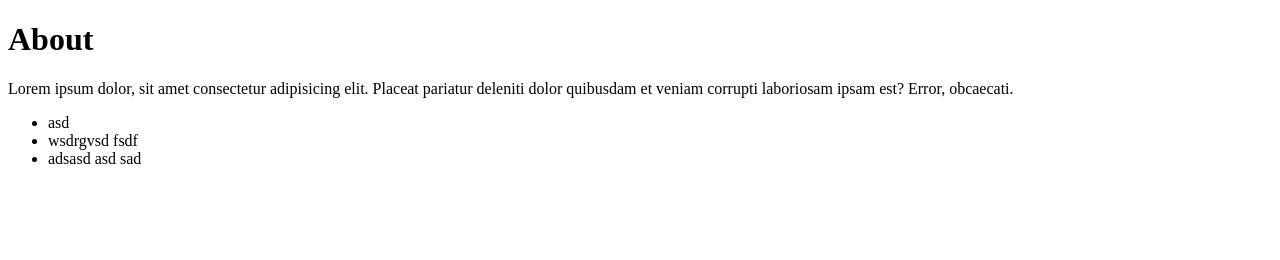
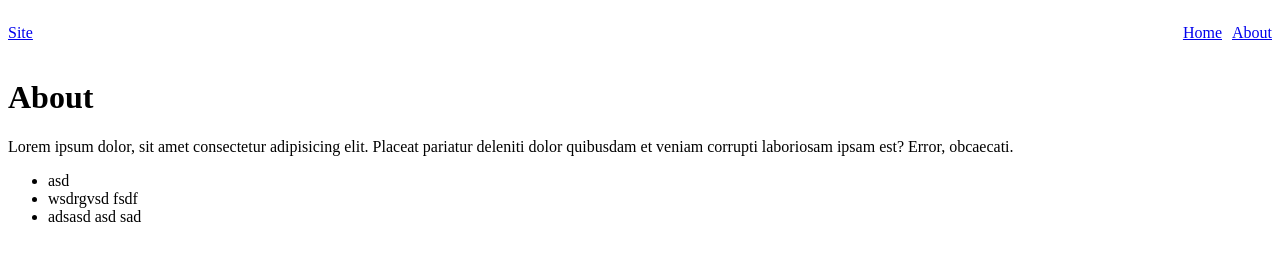
Before and after one commit to rising-dancho/brad-node, a website: page public/about.html in a window 1280 px wide. Drawn offline with Linux system fonts and the light colour scheme.

Commit message:
feat: added some content for the html files

```diff
--- a/public/about.html
+++ b/public/about.html
@@ -8,6 +8,13 @@
 </head>
 
 <body>
+  <nav style="display: flex; justify-content: space-between; align-items: center;">
+    <a href="#">Site</a>
+    <ul style="display: flex; gap: 10px; list-style: none;">
+      <li><a href="http://localhost:4000/">Home</a></li>
+      <li><a href="http://localhost:4000/about">About</a></li>
+    </ul>
+  </nav>
   <h1>About</h1>
   <p>Lorem ipsum dolor, sit amet consectetur adipisicing elit. Placeat pariatur deleniti dolor quibusdam et veniam
     corrupti laboriosam ipsam est? Error, obcaecati.</p>
```
Also changed, not shown: public/home.html (+7 -0 lines).
